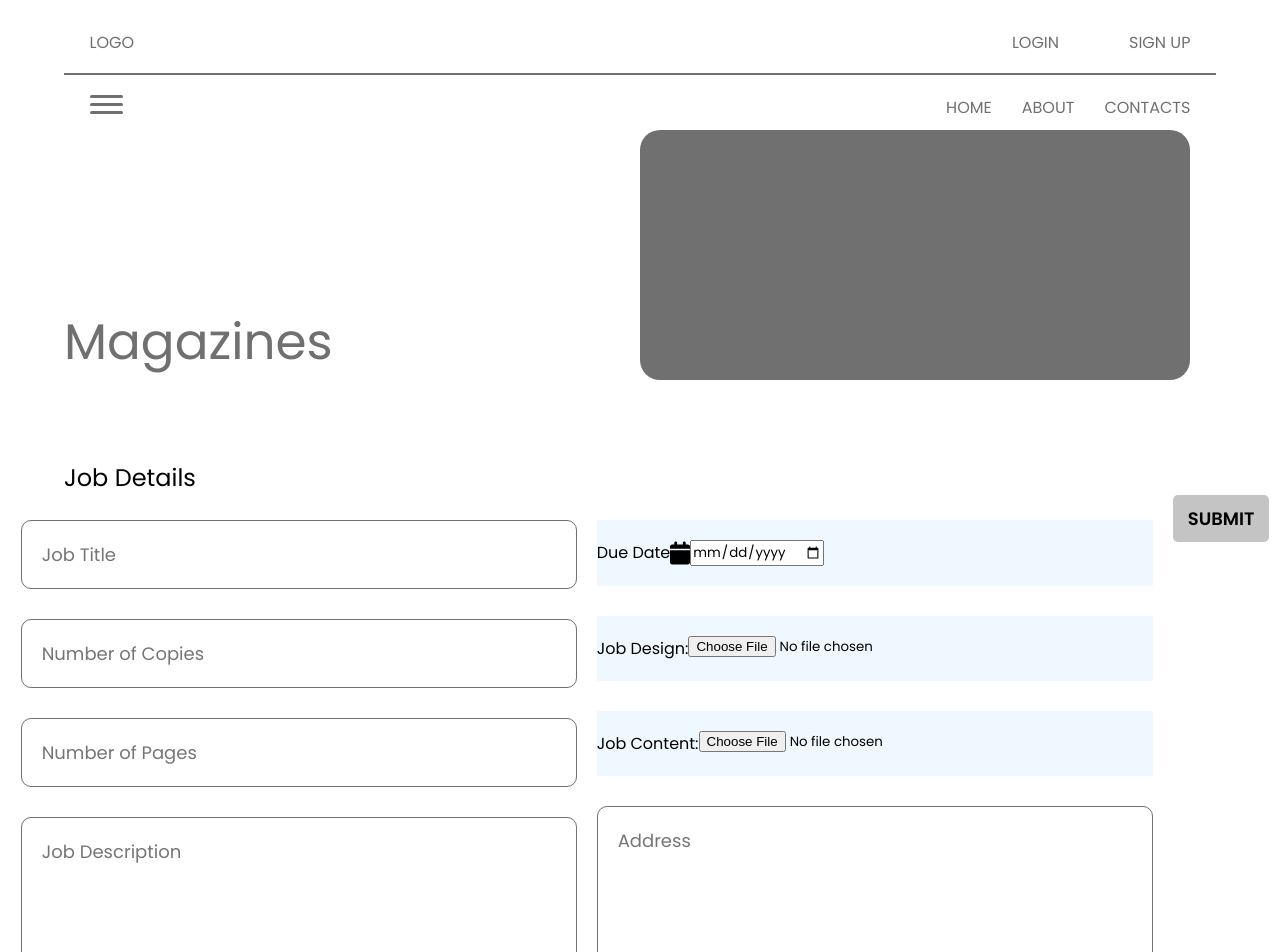
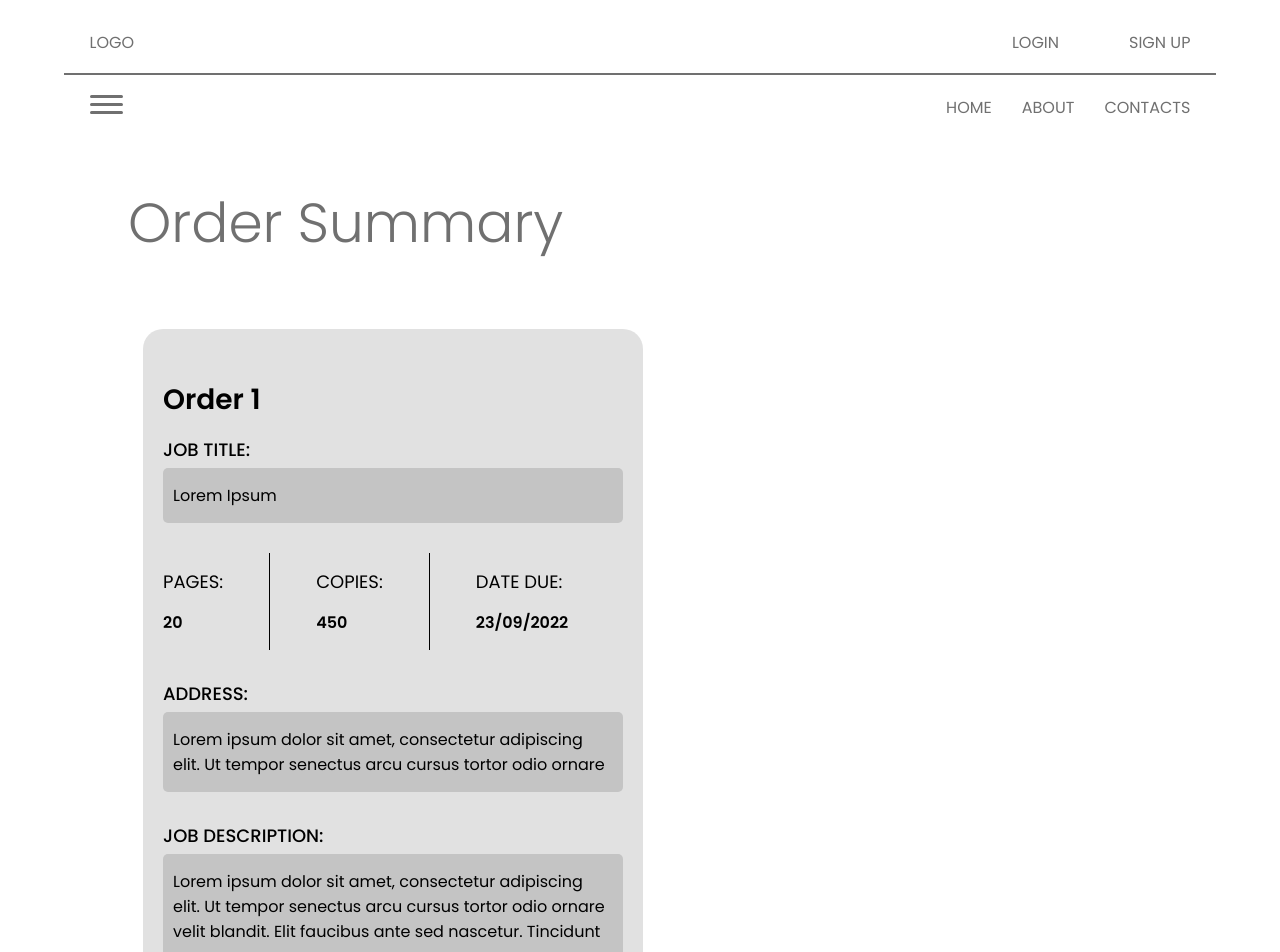
Before and after one commit to kiishi-0/Print-Order, a React (Create React App) app: page / in a window 1280 px wide. Shown: the top 952 px of the page. Built offline with nearby package versions, Linux system fonts and the light colour scheme.

Commit message:
finished the designs for the summary page and the product page

```diff
--- a/src/App.js
+++ b/src/App.js
@@ -19,7 +19,7 @@ function App() {
           <Route exact path="/signup" component={SignUpForm} />
           <Route path="/" component={Home} />
         </Switch> */}
-        <ProductPage />
+        <SummaryPage />
       </div>
     </Router>
 
--- a/src/Pages/ProductPage/ProductPage.css
+++ b/src/Pages/ProductPage/ProductPage.css
@@ -11,6 +11,7 @@ textarea{
     display: flex;
     align-items: flex-end;
     margin-bottom: 80px;
+    margin-top: 50px;
 }
 .product-div .title-div h1, .product-div .title-div .carousel{
     width: 50%;
@@ -35,36 +36,82 @@ textarea{
     width: 100%;
     padding-left: 5%;
 }
-.product-div .product-details-div .details-div{
+.product-div .product-details-div .details-div .sec-div{
     width: 100%;
     display: flex;
     flex-wrap: wrap;
     align-items: flex-start;
     justify-content: center;
 }
-.product-div .product-details-div .details-div .sec{
+.product-div .product-details-div .details-div .sec-div .sec{
     width: 45%;
     display: flex;
     flex-direction: column;
     padding: 10px;
 }
-.product-div .product-details-div .details-div .sec1 input[type= text],
-.product-div .product-details-div .details-div .sec1 input[type= number],
-.product-div .product-details-div .details-div .sec1 textarea,
-.product-div .product-details-div .details-div .sec2 textarea{
+.product-div .product-details-div .details-div .sec-div .sec1 input[type= text],
+.product-div .product-details-div .details-div .sec-div .sec1 input[type= number],
+.product-div .product-details-div .details-div .sec-div .sec1 textarea,
+.product-div .product-details-div .details-div .sec-div .sec2 textarea{
     padding: 20px;
     margin: 15px 0;
     font-size: 18px;
     border: 0;
     border: 1px solid #707070;
     border-radius: 10px;
+    outline-width: 5px;
 }
+
 .product-div .product-details-div .details-div .sec2 span{
     width: 100%;
-    background-color: aliceblue;
+    /* background-color: aliceblue; */
     display: flex;
-    padding: 20px 0;
+    align-items: center;
+    padding: 10px 0;
     margin: 15px 0;
+}
+.product-div .product-details-div .details-div .sec2 span input[type= date]{
+    background-color: transparent;
+    outline: none;
+    border: none;
+}
+.product-div .product-details-div .details-div .sec2 span input[type= date]{
+    background: #C4C4C4;
+    border-radius: 5px;
+    font-weight: 700;
+    text-transform: uppercase;
+    font-size: 16px;
+    margin-left: 10px;
+    padding: 10px;
+}
+.product-div .product-details-div .details-div .sec2 span input[type= file]::-webkit-file-upload-button{
+    visibility: hidden;
+}
+.product-div .product-details-div .details-div .sec2 span input[type= file]#design::before{
+    content: 'Upload Design';
+}
+.product-div .product-details-div .details-div .sec2 span input[type= file]#content::before{
+    content: 'Upload Content';
+}
+.product-div .product-details-div .details-div .sec2 span input[type= file]#design::before, .product-div .product-details-div .details-div .sec2 span input[type= file]#content::before{
+    display: inline-block;
+    background: #C4C4C4;
+    border-radius: 3px;
+    padding: 10px 15px;
+    margin-right: -80px;
+    outline: none;
+    white-space: nowrap;
+    -webkit-user-select: none;
+    cursor: pointer;
+    font-weight: 500;
+    font-size: 16px;
+    transition: color ease .25s,
+                background ease .25s;
+}
+.product-div .product-details-div .details-div .sec2 span input[type= file]#design:hover::before, .product-div .product-details-div .details-div .sec2 span input[type= file]#content:hover::before{
+    background-color: #707070;
+    /* color: #fff; */
+    text-shadow: none;
 }
 .product-div .product-details-div .details-div button{
     padding: 10px 15px;
@@ -74,12 +121,48 @@ textarea{
     font-size: 18px;
     font-weight: 600;
     transition: background ease .25s;
+    margin-left: 5.5%;
 }
 .product-div .product-details-div .details-div button:hover{
     background-color: #9c9c9c;
+}
+@media only screen and (max-width: 820px){
+    .product-div .title-div{
+        display: flex;
+        align-items: flex-end;
+        margin-bottom: 80px;
+        margin-top: 50px;
+        flex-direction: column;
+    }
+    .product-div .title-div h1, .product-div .title-div .carousel{
+        width: 100%;
+
+    }
+    .product-div .title-div h1, .product-div .title-div .carousel .slide{
+        width: 80%;
+    }
+    .product-div .product-details-div .details-div .sec-div{
+        flex-direction: column;
+    }
+    .product-div .product-details-div .details-div .sec-div .sec{
+        width: 100%;
+        padding: 0 25px;
+    }
+    .product-div .title-div{
+        align-items: flex-start;
+        padding: 0 25px;
+    }
+    .product-div .title-div h1{
+        padding-left: 0;
+        margin-bottom: 20px;
+    }
 }
 @media only screen and (max-width: 441px){
     .product-div .product-details-div .details-div .sec{
         width: 100%;
     }
+    .product-div .title-div h1, .product-div .title-div .carousel .slide{
+        width: 100%;
+    }
+
 }
--- a/src/Pages/ProductPage/ProductPage.jsx
+++ b/src/Pages/ProductPage/ProductPage.jsx
@@ -25,6 +25,7 @@ class ProductPage extends React.Component{
                     <div className="product-details-div">
                         <h2>Job Details</h2>
                         <form action="#" method="post" className='details-div'>
+                            <div className="sec-div">
                                 <div className='sec1 sec'>
                                     <input type="text" name="title" id="title" placeholder='Job Title'/>
                                     <input type="number" name="copies" id="copies" placeholder='Number of Copies'/>
@@ -33,20 +34,22 @@ class ProductPage extends React.Component{
                                 </div>
                                 <div className='sec2 sec'>
                                     <span className='date'>
-                                    <p>Due Date</p>
-                                    <img src={cal} alt="calender" srcset="" width={20}/>
+                                        <p>Due Date: </p>
+                                        {/* <img src={cal} alt="calender" srcset="" width={20}/> */}
                                         <input type="date" name="due-date" id="due-date" />
                                     </span>
                                     <span className='design'>
-                                    <p>Job Design: </p>
+                                        {/* <p>Job Design: </p> */}
                                         <input type="file" name="design" id="design" />
                                     </span>
                                     <span className='design'>
-                                    <p>Job Content: </p>
+                                        {/* <p>Job Content: </p> */}
                                         <input type="file" name="content" id="content" />
                                     </span>
                                     <textarea name="address" id="address" cols="30" rows="5" placeholder='Address'></textarea>
                                 </div>
+                            </div>
+
                             <button>SUBMIT</button>
                         </form>
                     </div>
--- a/src/Pages/SummaryPage/SummaryPage.jsx
+++ b/src/Pages/SummaryPage/SummaryPage.jsx
@@ -42,7 +42,7 @@ class SummaryPage extends React.Component{
                                 </div>
                             </div>
                             <div className='info-section sec'>
-                                <h4>ADDITIONAL INFORMATION:</h4>
+                                <h4>JOB DESCRIPTION:</h4>
                                 <div className='info'>
                                     <p>Lorem ipsum dolor sit amet, consectetur adipiscing elit.
                                     Ut tempor senectus arcu cursus tortor odio ornare velit
@@ -82,7 +82,7 @@ class SummaryPage extends React.Component{
                                 </div>
                             </div>
                             <div className='info-section sec'>
-                                <h4>ADDITIONAL INFORMATION:</h4>
+                                <h4>JOB DESCRIPTION:</h4>
                                 <div className='info'>
                                     <p>Lorem ipsum dolor sit amet, consectetur adipiscing elit.
                                     Ut tempor senectus arcu cursus tortor odio ornare velit
@@ -122,7 +122,7 @@ class SummaryPage extends React.Component{
                                 </div>
                             </div>
                             <div className='info-section sec'>
-                                <h4>ADDITIONAL INFORMATION:</h4>
+                                <h4>JOB DESCRIPTION:</h4>
                                 <div className='info'>
                                     <p>Lorem ipsum dolor sit amet, consectetur adipiscing elit.
                                     Ut tempor senectus arcu cursus tortor odio ornare velit
```
Lines whose indentation alone changed are shown as unchanged.
